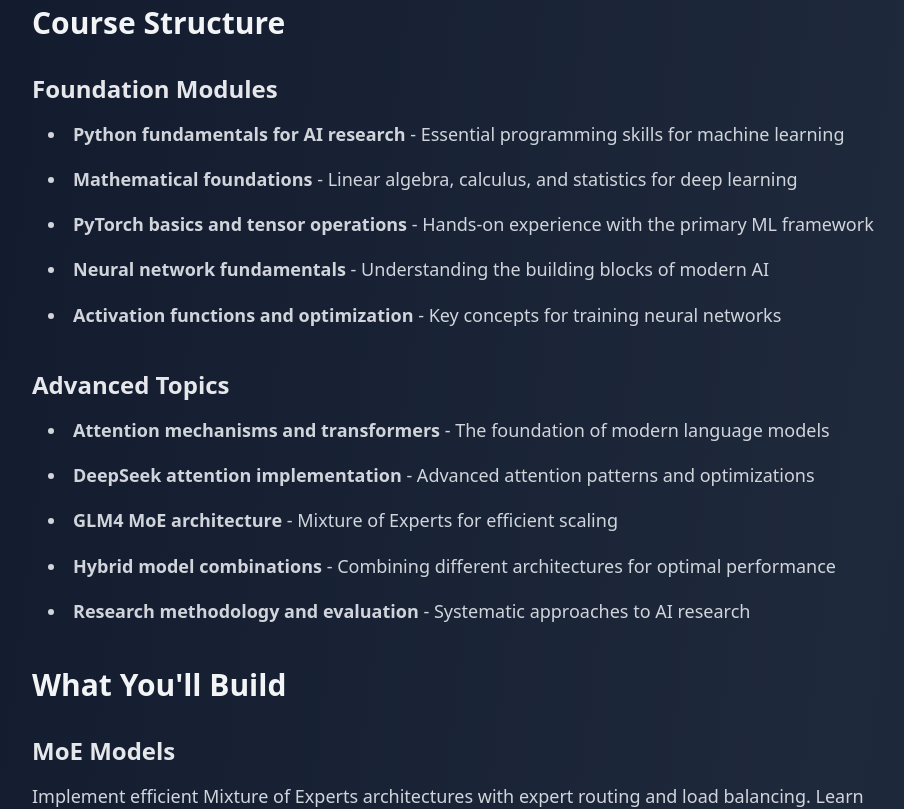
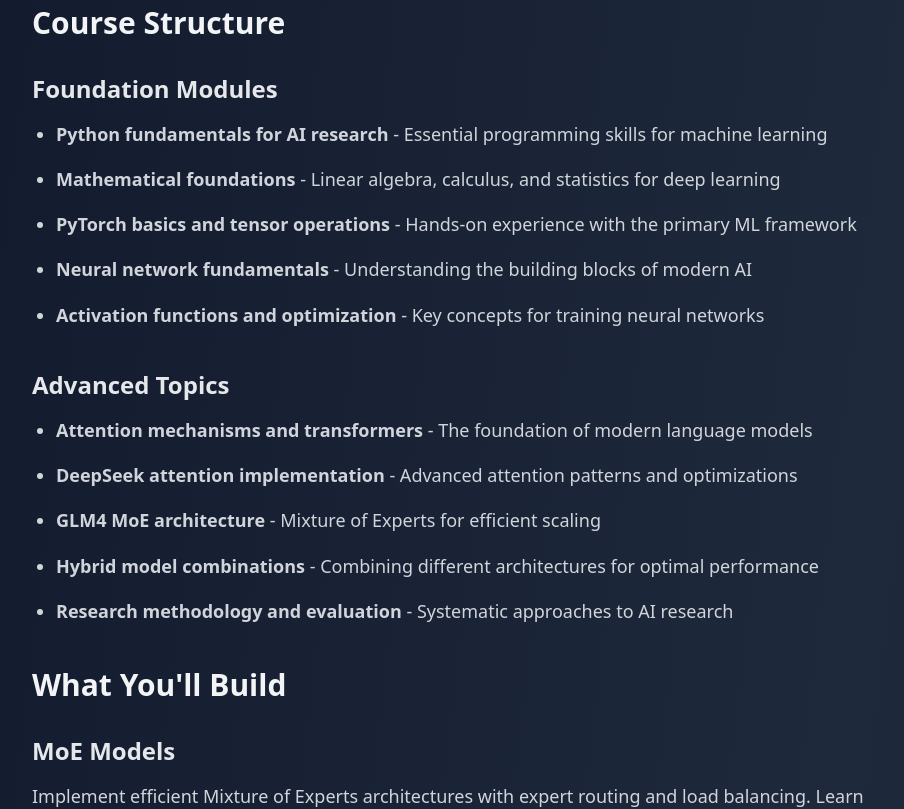
Before and after one commit to Open-Superintelligence-Lab/Open-Superintelligence-Lab.github.io, a Next.js app: page /blog/zero-to-ai-researcher in a window 1280 px wide. Shown: the part 1360-2169 px from the top of the page, without its empty margins (184-1088 px from the left). Built offline with nearby package versions, Linux system fonts and the light colour scheme.

Commit message:
Update MarkdownRenderer styles for improved list presentation
- Modified the unordered list to use outside padding for better alignment.
- Removed left margin from list items to enhance overall layout consistency.

```diff
--- a/components/markdown-renderer.tsx
+++ b/components/markdown-renderer.tsx
@@ -61,17 +61,17 @@ export function MarkdownRenderer({ content }: MarkdownRendererProps) {
           ),
           // Custom list styles
           ul: ({ children }) => (
-            <ul className="list-disc list-inside mb-10 space-y-4 text-gray-300 text-lg">
+            <ul className="list-disc list-outside mb-10 space-y-4 text-gray-300 text-lg pl-6">
               {children}
             </ul>
           ),
           ol: ({ children }) => (
-            <ol className="list-decimal list-inside mb-10 space-y-4 text-gray-300 text-lg">
+            <ol className="list-decimal list-outside mb-10 space-y-4 text-gray-300 text-lg pl-6">
               {children}
             </ol>
           ),
           li: ({ children }) => (
-            <li className="text-gray-300 ml-4 leading-relaxed">
+            <li className="text-gray-300 leading-relaxed">
               {children}
             </li>
           ),
```
